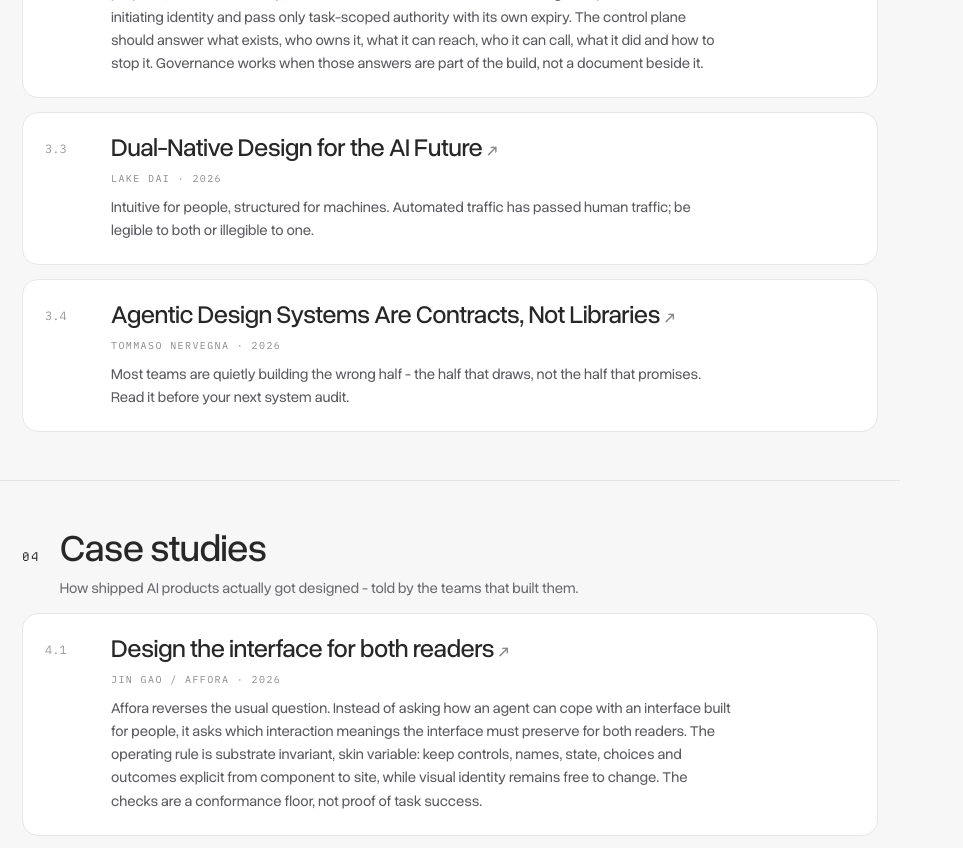
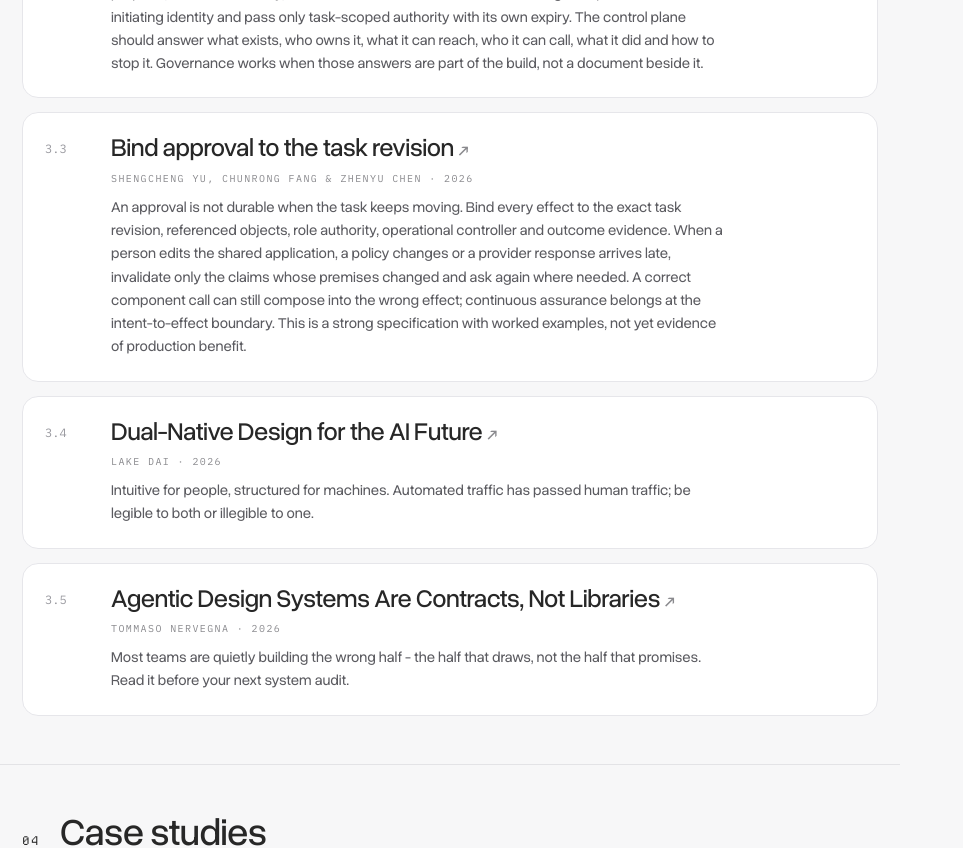
Before and after one commit to ayodhyamohanthy/ai-portfolio, a Next.js app: page /sources in a window 1280 px wide. Shown: the part 2040-2888 px from the top of the page, without its empty margins (0-963 px from the left). Built offline with nearby package versions, Linux system fonts and the light colour scheme; what @astryxdesign/core would draw is missing.

Commit message:
Add task revision source

```diff
--- a/app/sourcesData.ts
+++ b/app/sourcesData.ts
@@ -11,6 +11,7 @@ export const sourceTracks:SourceTrack[]=[
 {id:'agents',label:'Agents',lede:'Your next user may not be human. Design for both readers.',items:[
 {title:'Agent to UI: Designing Interfaces for AI Agents',author:'Richard Simms',year:'2026',url:'https://www.rsimms.com/stories/agent-to-ui',note:'An agent needs to know what a thing is, not what it looks like. The semantic contract under the pixels - most sites, mine included, are still catching up.'},
 {title:'Govern the fleet as a product surface',author:'Karo Zieminski & ToxSec',year:'2026',url:'https://karozieminski.substack.com/p/agentic-fleet-governance-product-teams',note:'Once a team has several agents, the design object is the fleet. Give every agent an identity, owner, purpose, access boundary, review cadence and off switch. Make delegation preserve the initiating identity and pass only task-scoped authority with its own expiry. The control plane should answer what exists, who owns it, what it can reach, who it can call, what it did and how to stop it. Governance works when those answers are part of the build, not a document beside it.'},
+{title:'Bind approval to the task revision',author:'Shengcheng Yu, Chunrong Fang & Zhenyu Chen',year:'2026',url:'https://arxiv.org/html/2609.11381',note:'An approval is not durable when the task keeps moving. Bind every effect to the exact task revision, referenced objects, role authority, operational controller and outcome evidence. When a person edits the shared application, a policy changes or a provider response arrives late, invalidate only the claims whose premises changed and ask again where needed. A correct component call can still compose into the wrong effect; continuous assurance belongs at the intent-to-effect boundary. This is a strong specification with worked examples, not yet evidence of production benefit.'},
 {title:'Dual-Native Design for the AI Future',author:'Lake Dai',year:'2026',url:'https://lakedai.substack.com/p/dual-native-design-for-the-ai-future',note:'Intuitive for people, structured for machines. Automated traffic has passed human traffic; be legible to both or illegible to one.'},
 {title:'Agentic Design Systems Are Contracts, Not Libraries',author:'Tommaso Nervegna',year:'2026',url:'https://nervegna.substack.com/p/agentic-design-systems-are-contracts',note:'Most teams are quietly building the wrong half - the half that draws, not the half that promises. Read it before your next system audit.'}]},
 {id:'cases',label:'Case studies',lede:'How shipped AI products actually got designed - told by the teams that built them.',items:[
```
